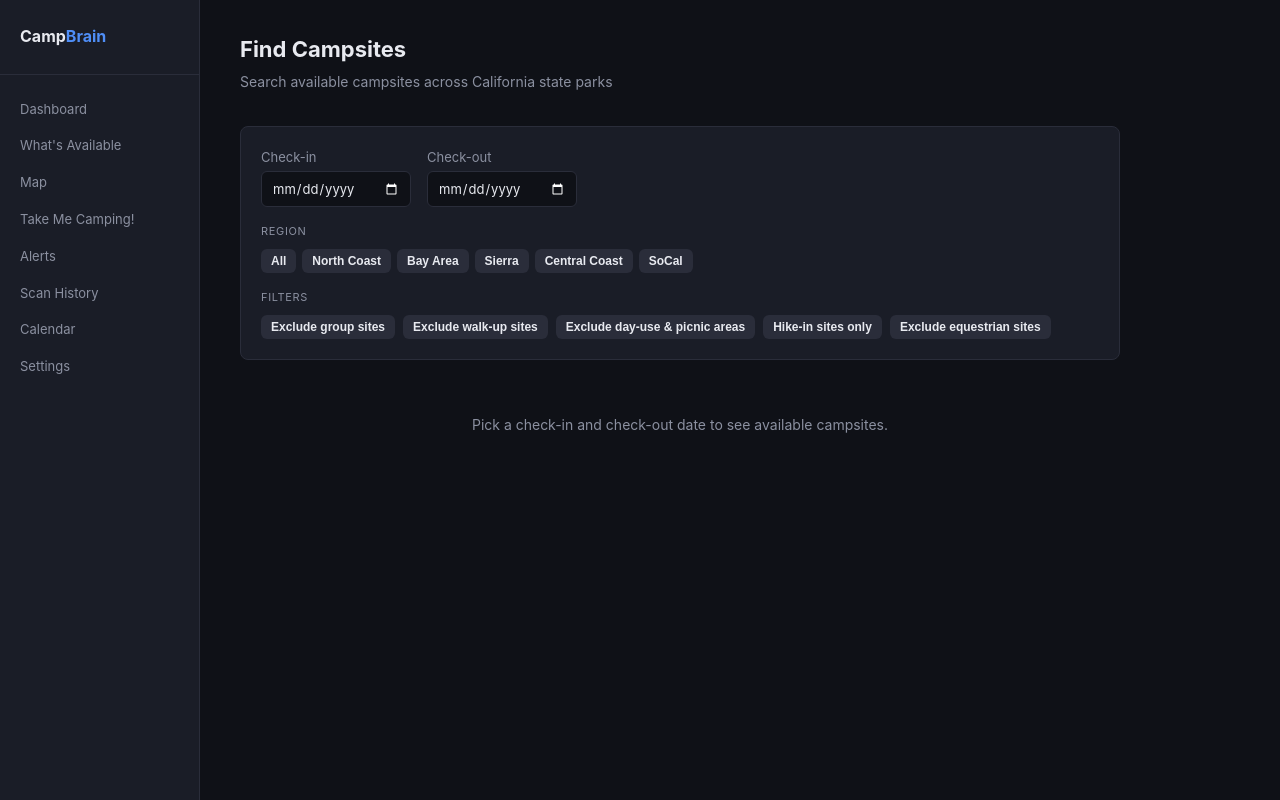
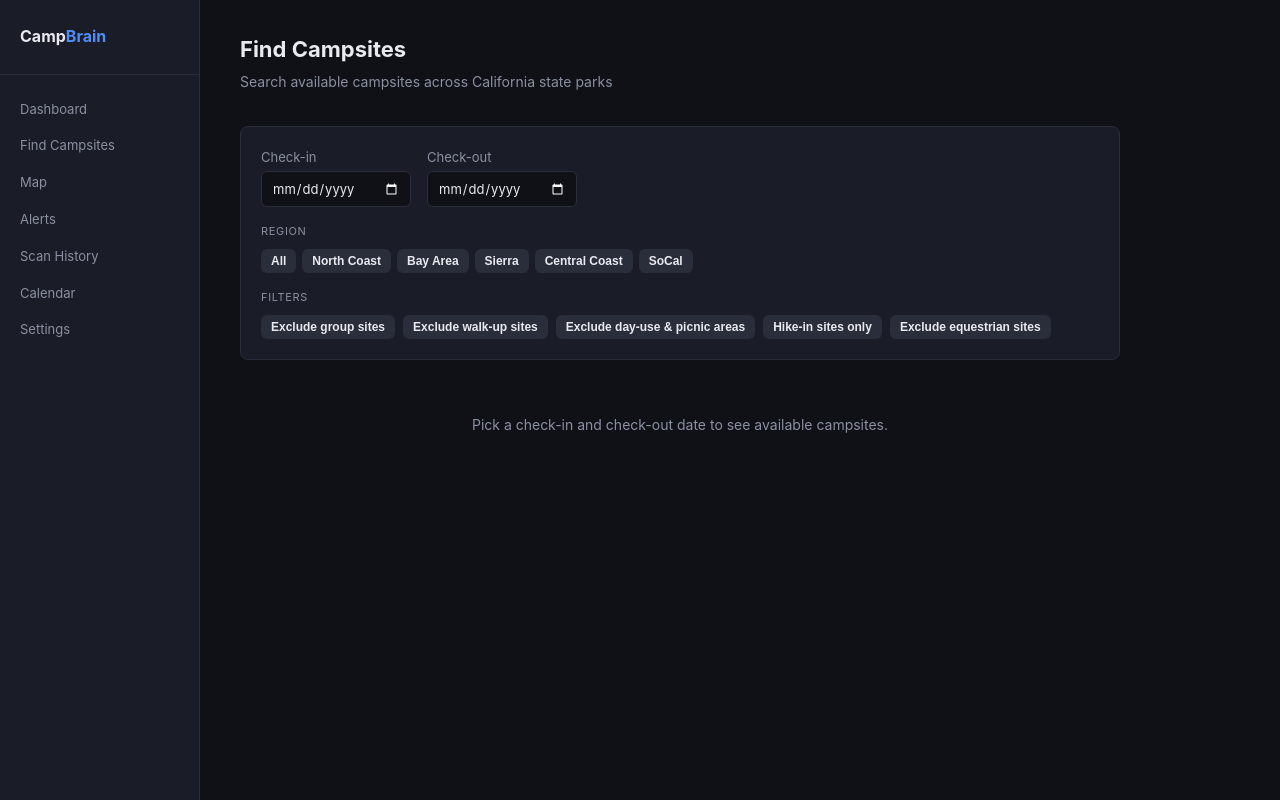
Before and after one commit to nimajel/campbrain, a Next.js app in the folder web/: page /explore in a window 1280 px wide. Built offline with nearby package versions, Linux system fonts and the light colour scheme.

Commit message:
chore: rename nav link to Find Campsites, remove What's Available

```diff
--- a/web/app/layout.tsx
+++ b/web/app/layout.tsx
@@ -17,9 +17,8 @@ export default function RootLayout({ children }: { children: React.ReactNode })
             </div>
             <nav>
               <a href="/">Dashboard</a>
-              <a href="/available">What&apos;s Available</a>
+              <a href="/explore">Find Campsites</a>
               <a href="/map">Map</a>
-              <a href="/explore">Take Me Camping!</a>
               <a href="/alerts">Alerts</a>
               <a href="/scan-history">Scan History</a>
               <a href="/calendar">Calendar</a>
```
